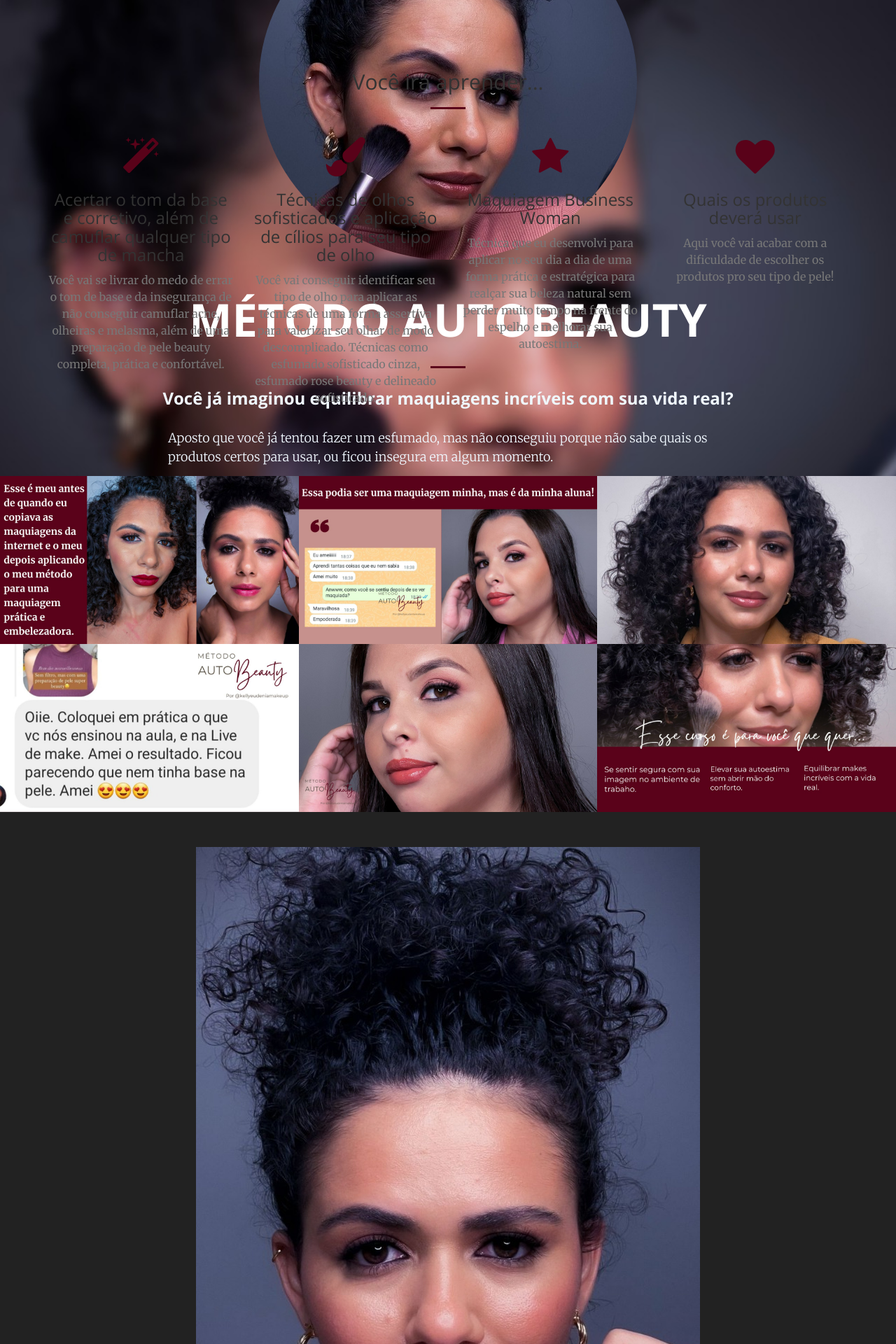
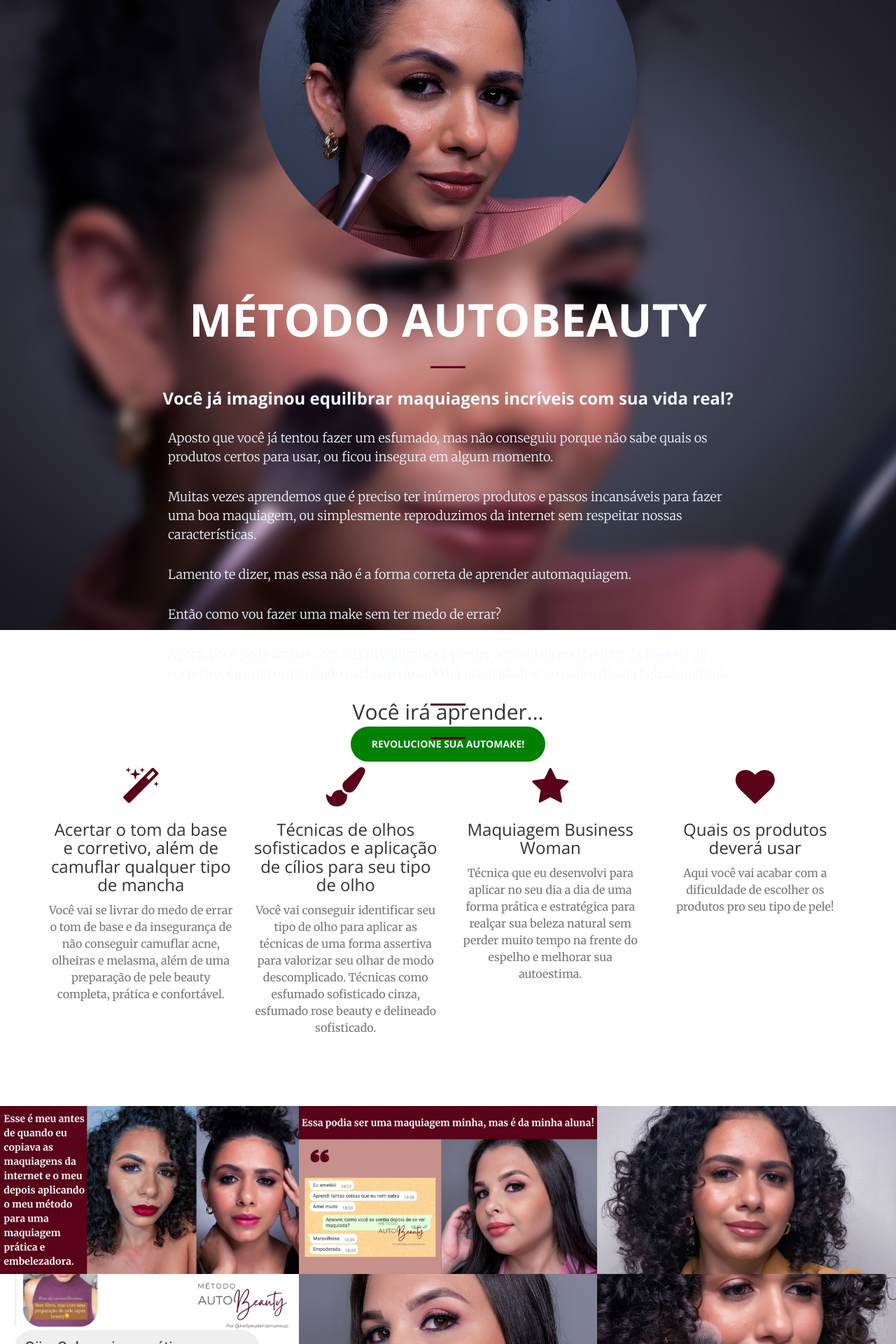
Before and after one commit to kellyeudenia/business-woman, a Jekyll site: the page built from index.html, in a window 1280 px wide. Shown: the top 1920 px of the page at 70% size. Built offline with Jekyll 4.4.1, drawn with Linux system fonts in a browser that asks for light colours.

Commit message:
Setup para a página de vendas.

```diff
--- a/_includes/header.html
+++ b/_includes/header.html
@@ -1,4 +1,4 @@
-<header style="position: absolute;">
+<header style="position: relative;">
     <div class="header-content">
         <div class="header-content-inner">
             <img src="img/profile/me.jpg" class="img-responsive"  style="border-radius: 50%; margin: 5% auto;" alt="Imagem de Eudenia Makeup segurando um pincel">
```
